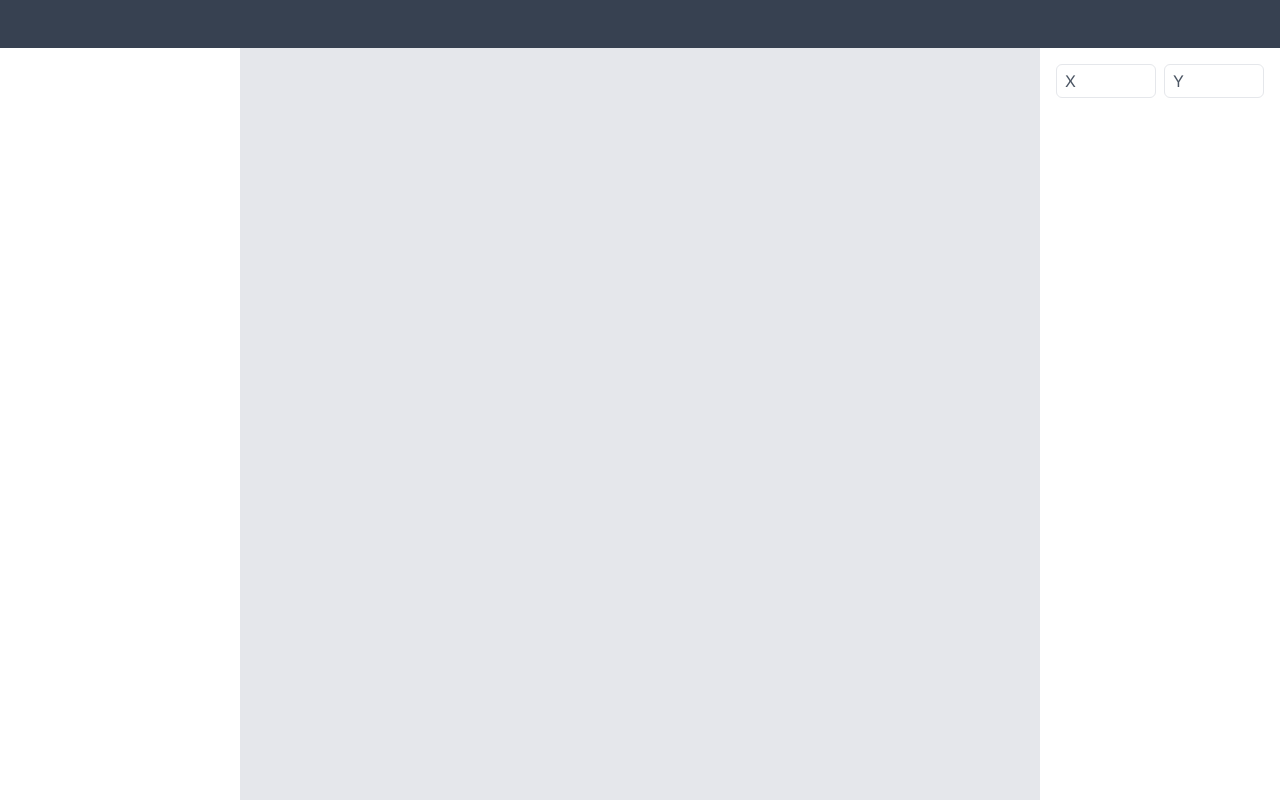
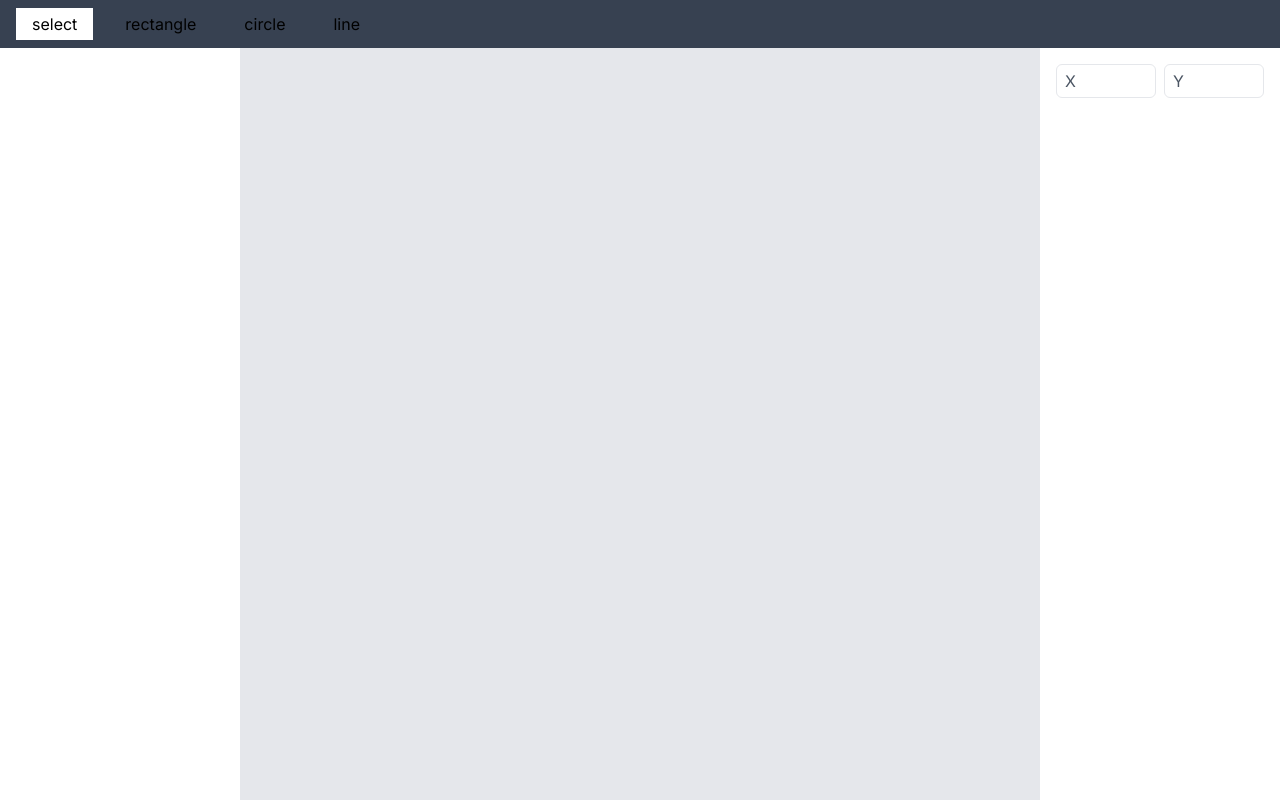
Before and after one commit to koke-desu/online-slide, a Next.js app: page / in a window 1280 px wide. Built offline with nearby package versions, Linux system fonts and the light colour scheme.

Commit message:
feat: Add tmp toolbar

```diff
--- a/src/app/page.tsx
+++ b/src/app/page.tsx
@@ -1,10 +1,11 @@
+import HeadToolbar from "@/components/HeadToolbar";
 import MainCanvas from "@/components/MainCanvas";
 import RightControlPanel from "@/components/RightControlPanel";
 
 const Home = () => {
   return (
     <main className="h-screen w-screen bg-white flex flex-col overflow-hidden">
-      <div className="h-12 w-full bg-gray-700"></div>
+      <HeadToolbar />
       <div className="flex-1 w-full">
         <div className="relative h-full w-full">
           <div className="w-60 h-full absolute top-0 left-0 bg-white z-10"></div>
--- /dev/null
+++ b/src/components/HeadToolbar/index.tsx
@@ -0,0 +1,31 @@
+"use client";
+import { Tools, toolbarStateAtom } from "@/store/toolbarState";
+import React from "react";
+import { useRecoilState } from "recoil";
+type Props = {};
+
+const HeadToolbar: React.FC<Props> = ({}) => {
+  const [toolbar, setToolbar] = useRecoilState(toolbarStateAtom);
+
+  return (
+    <div className="h-12 w-full bg-gray-700">
+      <div className="h-full w-full flex items-center gap-4 px-4">
+        {Tools.map((tool) => (
+          <button
+            key={tool}
+            className={`px-4 py-1 ${tool === toolbar.selectedTool ? "bg-white" : ""}`}
+            onClick={() => {
+              setToolbar({
+                ...toolbar,
+                selectedTool: tool,
+              });
+            }}
+          >
+            {tool}
+          </button>
+        ))}
+      </div>
+    </div>
+  );
+};
+export default HeadToolbar;
--- /dev/null
+++ b/src/store/toolbarState.ts
@@ -0,0 +1,14 @@
+import { atom } from "recoil";
+
+export const Tools = ["select", "rectangle", "circle", "line"] as const;
+
+type ToolbarState = {
+  selectedTool: (typeof Tools)[number];
+};
+
+export const toolbarStateAtom = atom<ToolbarState>({
+  key: "toolbarState",
+  default: {
+    selectedTool: "select",
+  },
+});
```
